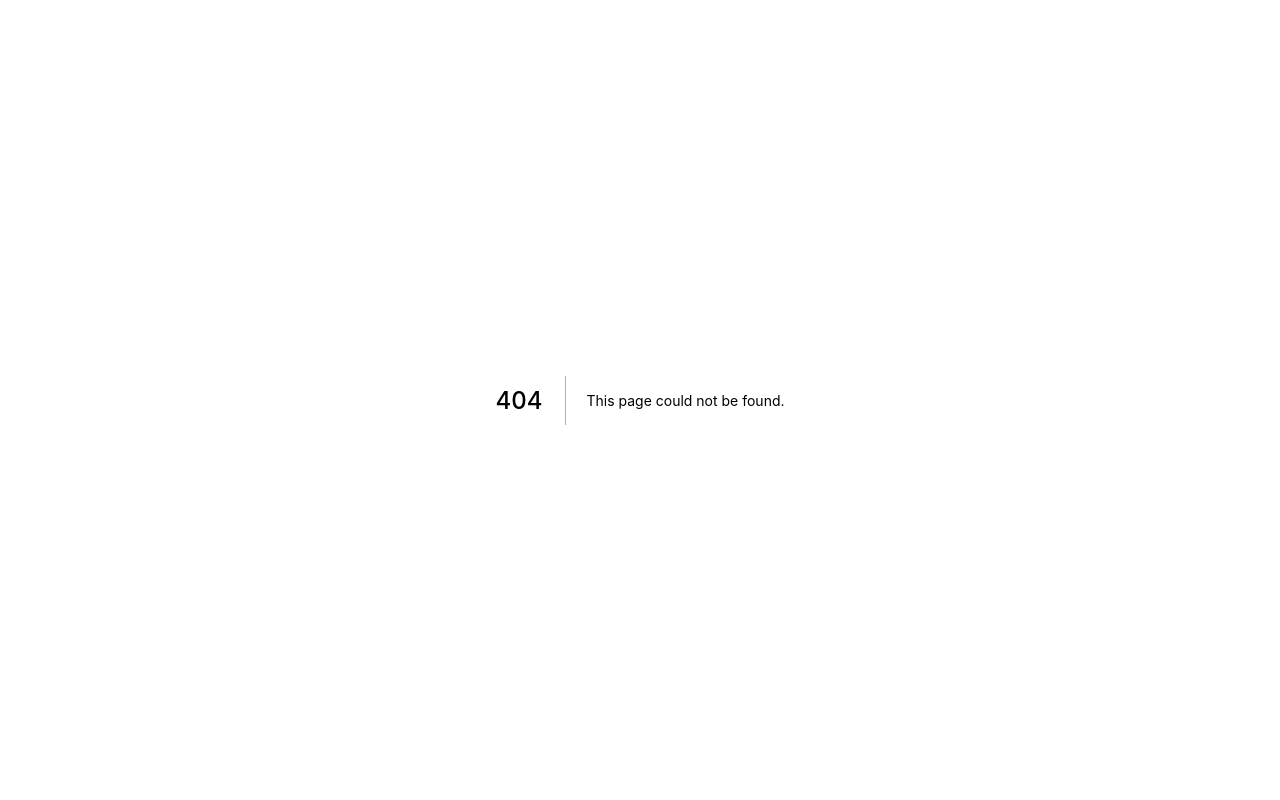
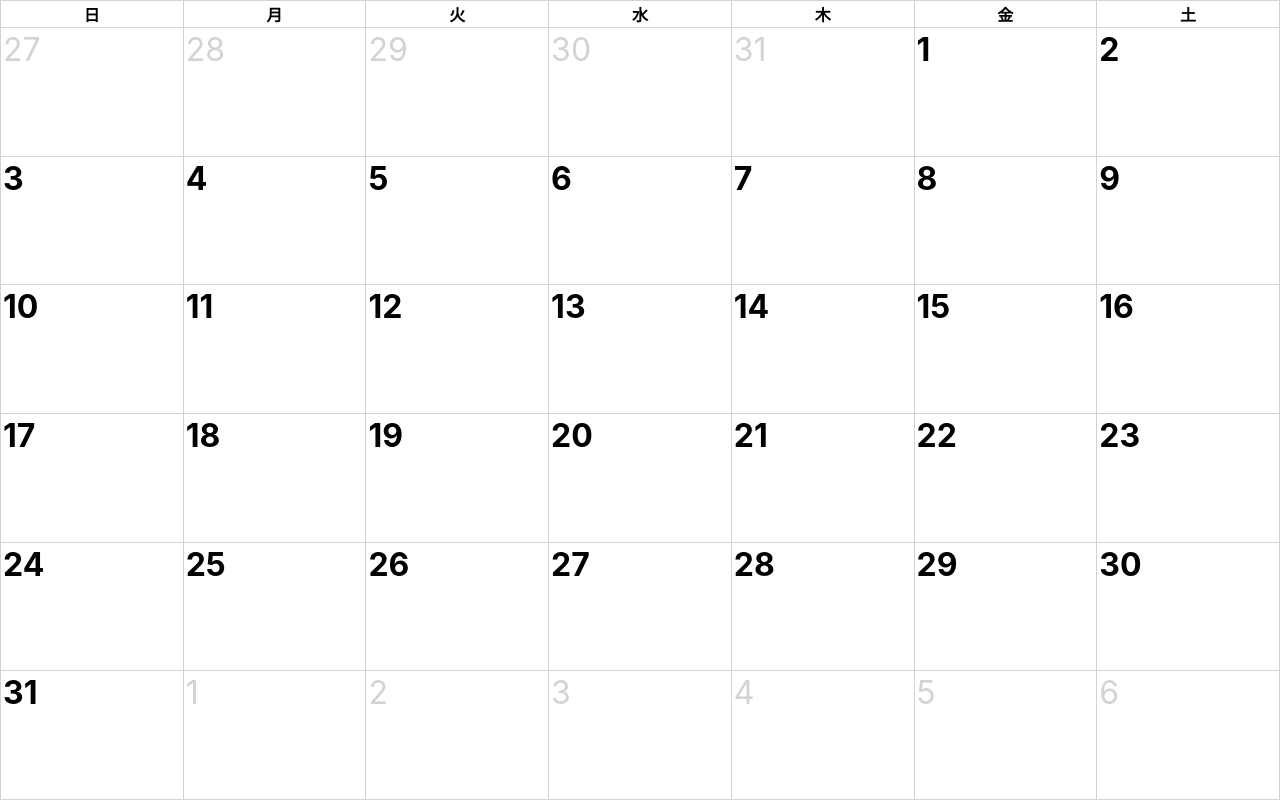
Before and after one commit to masasami/next-sample, a Next.js app: page /calendar in a window 1280 px wide. Before the commit this address had no page. Built offline with nearby package versions, Linux system fonts and the light colour scheme.

Commit message:
カレンダー作成

```diff
--- /dev/null
+++ b/pages/calendar.tsx
@@ -0,0 +1,94 @@
+import { useState } from 'react'
+import styled from '@emotion/styled'
+
+const Table = styled.table`
+  width: 100vw;
+  height: 100vh;
+  border-collapse: collapse;
+`
+const TableHead = styled.thead``
+const TableHeader = styled.th`
+  border: 1px solid lightgray;
+`
+const TableBody = styled.tbody``
+const TableRow = styled.tr``
+type TableDataProps = {
+  color?: string
+  fontWeight?: string
+}
+const TableData = styled.td<TableDataProps>`
+  color: ${(props) => props.color || '#000000'};
+  font-weight: ${(props) => props.fontWeight || 'normal'};
+  position: relative;
+  border: 1px solid lightgray;
+`
+const Day = styled.span`
+  position: absolute;
+  top: 2px;
+  left: 2px;
+  font-size: 32px;
+`
+
+export default function Calendar() {
+  const oneWeek = ['日', '月', '火', '水', '木', '金', '土']
+  const date = new Date()
+  const [year, setYear] = useState(date.getFullYear())
+  const [month, setMonth] = useState(date.getMonth() + 1)
+
+  const startDate = new Date(year, month - 1, 1) // 月の最初の日
+  const endDate = new Date(year, month, 0) // 月の最後の日
+  const endDayCount = endDate.getDate() // 月の末日
+  const lastMonthEndDate = new Date(year, month - 2, 0) // 前月の最後の日
+  const lastMonthEndDayCount = lastMonthEndDate.getDate() // 前月の末日
+  const startDay = startDate.getDay() // 月の最初の日の曜日
+
+  let dayCount = 1
+
+  return (
+    <Table>
+      <TableHead>
+        <TableRow>
+          {oneWeek.map((dayOfWeek) => (
+            <TableHeader key={dayOfWeek}>{dayOfWeek}</TableHeader>
+          ))}
+        </TableRow>
+      </TableHead>
+
+      <TableBody>
+        {Array.from(Array(6).keys()).map((row) => (
+          <TableRow key={row}>
+            {Array.from(Array(7).keys()).map((column) => {
+              if (row === 0 && column < startDay) {
+                // 前月の最後
+                const day = lastMonthEndDayCount - startDay + column + 1
+                return (
+                  <TableData key={column} color="lightgray">
+                    <Day>{day}</Day>
+                  </TableData>
+                )
+              } else if (dayCount > endDayCount) {
+                // 来月の最初
+                const day = dayCount - endDayCount
+                dayCount++
+                return (
+                  <TableData key={column} color="lightgray">
+                    <Day>{day}</Day>
+                  </TableData>
+                )
+              } else {
+                // 今月の日付
+                const day = dayCount
+                dayCount++
+                return (
+                  <TableData key={column} fontWeight="700">
+                    <Day>{day}</Day>
+                  </TableData>
+                )
+              }
+            })}
+          </TableRow>
+        ))}
+      </TableBody>
+    </Table>
+  )
+}
```
